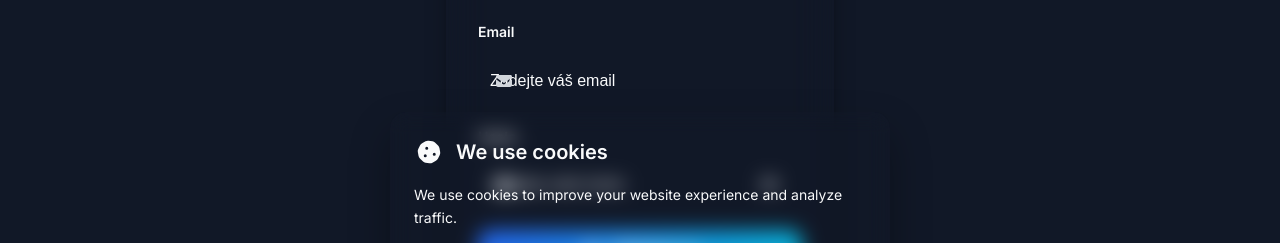
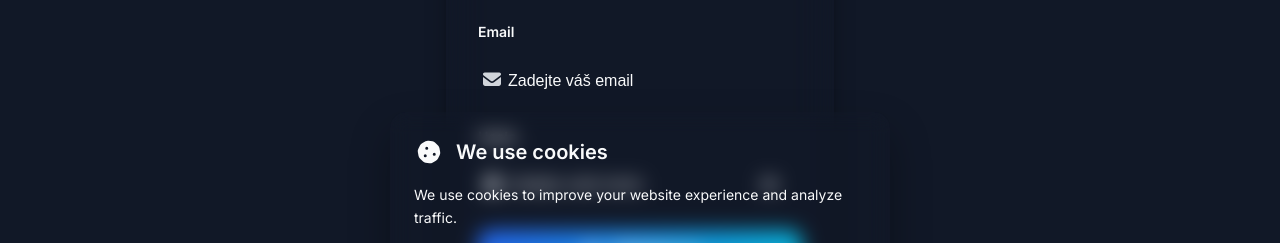
Before and after one commit to Svarog-tech/Svarog_web, a React (Create React App) app: page /login in a window 1280 px wide. Shown: the part 463-706 px from the top of the page. Built offline with nearby package versions, Linux system fonts and the light colour scheme; no server answers.

Commit message:
CSS login & register

```diff
--- a/src/pages/Login.css
+++ b/src/pages/Login.css
@@ -193,25 +193,51 @@
   position: relative;
   display: flex;
   align-items: center;
+  width: 100%;
 }
 
 .input-icon {
   position: absolute;
-  left: 1rem;
+  left: 0.3rem;
   top: 50%;
-  transform: translateY(-50%);
+  transform: translateY(-10%);
   color: var(--text-secondary);
-  font-size: 1rem;
-  z-index: 2;
+  font-size: 0.875rem;
+  width: 1.125rem;
+  height: 1.125rem;
+  z-index: 3;
   pointer-events: none;
-  display: flex;
+  display: inline-flex;
   align-items: center;
   justify-content: center;
+  flex-shrink: 0;
+  margin: 0 !important;
+  padding: 0 !important;
+  line-height: 1;
+  box-sizing: border-box;
+}
+
+/* FontAwesome SVG specifické styly - zajistit, že ikonka je správně velká a neleze do textu */
+.input-icon svg,
+.input-icon.svg-inline--fa {
+  width: 1.125rem !important;
+  height: 1.125rem !important;
+  display: block !important;
+  margin: 0 !important;
+  padding: 0 !important;
+  flex-shrink: 0;
+  position: relative;
+  box-sizing: border-box;
+}
+
+/* Zajistit, že SVG neovlivňuje layout */
+.input-icon.svg-inline--fa {
+  overflow: visible;
 }
 
 .form-input {
   width: 100%;
-  padding: 1rem 1rem 1rem 3.25rem;
+  padding: 1rem 1rem 1rem 4.5rem;
   border: 2px solid var(--border);
   border-radius: 12px;
   background: var(--surface-alt);
@@ -226,10 +252,8 @@
 .form-input::placeholder {
   color: var(--text-tertiary);
   opacity: 1;
-}
-
-.form-input::placeholder {
-  color: var(--text-tertiary);
+  text-indent: 0;
+  padding-left: 0;
 }
 
 .form-input:focus {
--- a/src/pages/Register.css
+++ b/src/pages/Register.css
@@ -319,25 +319,51 @@
   position: relative;
   display: flex;
   align-items: center;
+  width: 100%;
 }
 
 .input-icon {
   position: absolute;
-  left: 1rem;
+  left: 0.3rem;
   top: 50%;
-  transform: translateY(-50%);
+  transform: translateY(-10%);
   color: var(--text-secondary);
   font-size: 0.875rem;
-  z-index: 1;
+  width: 1.125rem;
+  height: 1.125rem;
+  z-index: 3;
   pointer-events: none;
-  display: flex;
+  display: inline-flex;
   align-items: center;
   justify-content: center;
+  flex-shrink: 0;
+  margin: 0 !important;
+  padding: 0 !important;
+  line-height: 1;
+  box-sizing: border-box;
+}
+
+/* FontAwesome SVG specifické styly - zajistit, že ikonka je správně velká a neleze do textu */
+.input-icon svg,
+.input-icon.svg-inline--fa {
+  width: 1.125rem !important;
+  height: 1.125rem !important;
+  display: block !important;
+  margin: 0 !important;
+  padding: 0 !important;
+  flex-shrink: 0;
+  position: relative;
+  box-sizing: border-box;
+}
+
+/* Zajistit, že SVG neovlivňuje layout */
+.input-icon.svg-inline--fa {
+  overflow: visible;
 }
 
 .form-input {
   width: 100%;
-  padding: 0.875rem 1rem 0.875rem 2.75rem;
+  padding: 0.875rem 1rem 0.875rem 4.5rem;
   border: 2px solid var(--border);
   border-radius: 10px;
   background: var(--surface-alt);
@@ -348,10 +374,12 @@
   box-sizing: border-box;
 }
 
-/* Zajistit, že placeholder text neleze pod ikonku */
+/* Zajistit, že placeholder text neleze pod ikonku - začíná až za ikonkou */
 .form-input::placeholder {
   color: var(--text-secondary);
   opacity: 1;
+  text-indent: 0;
+  padding-left: 0;
 }
 
 .form-input:focus {
@@ -362,6 +390,8 @@
 
 .form-input::placeholder {
   color: var(--text-secondary);
+  opacity: 1;
+  text-indent: 0;
 }
 
 .password-toggle {
```
